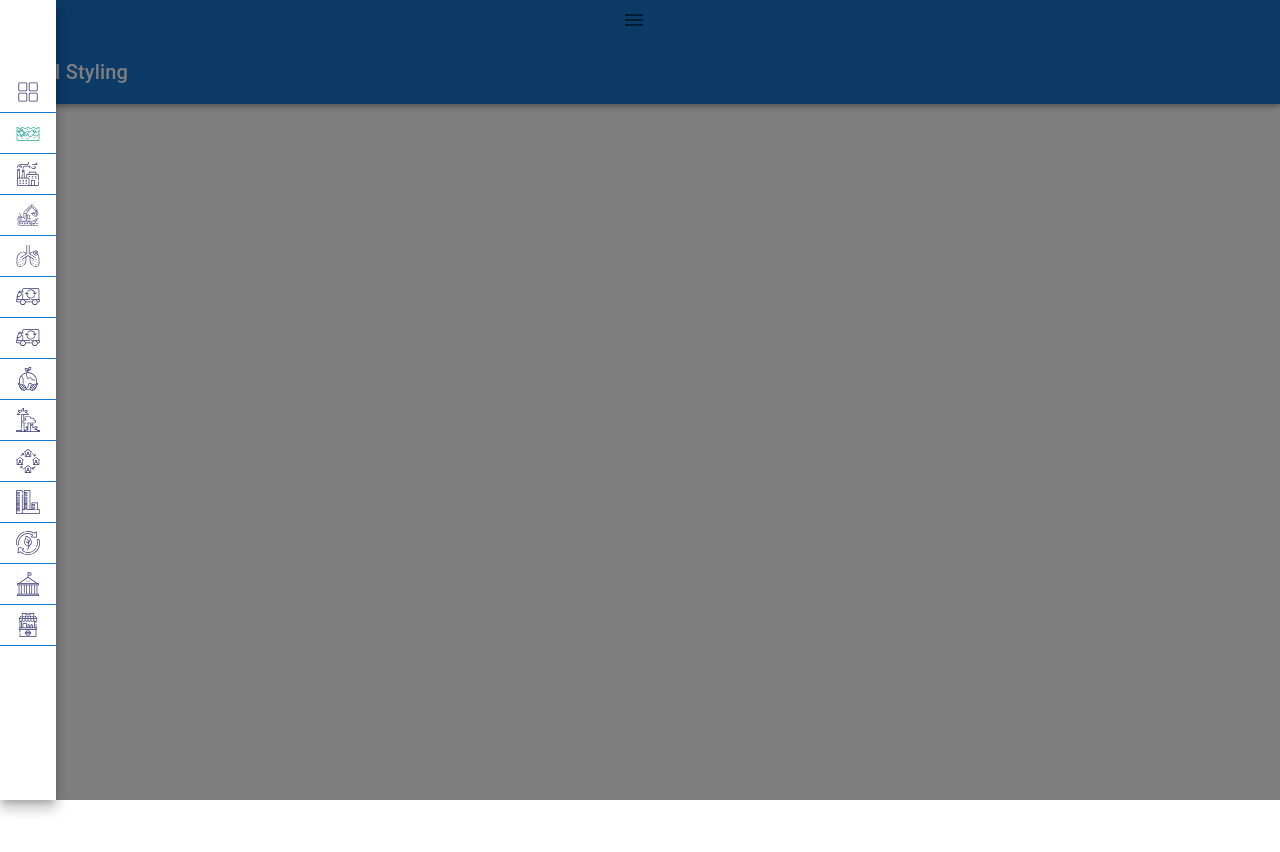
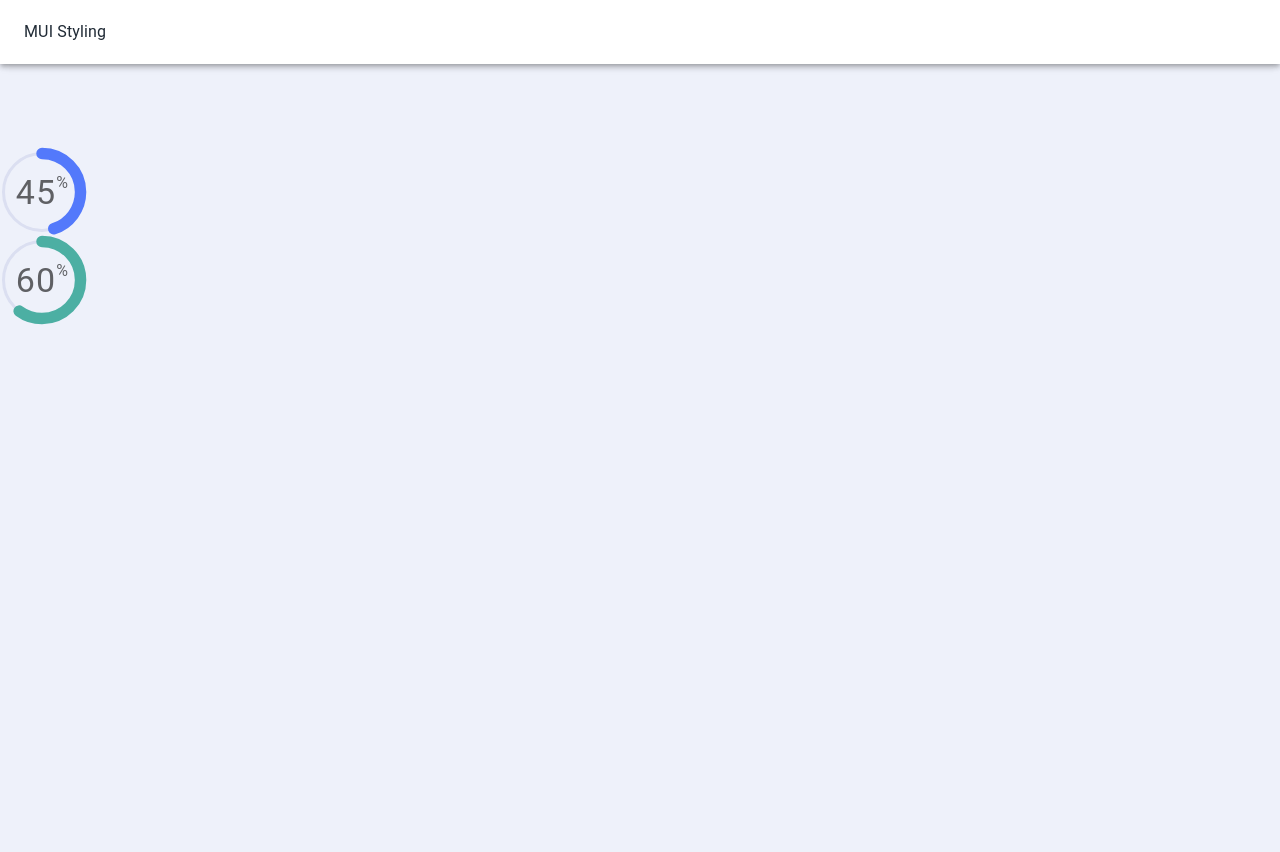
Before and after one commit to DenisReact/ministry-of-municipal-test-task, a React (Create React App) app: page / in a window 1280 px wide. Shown: the top 852 px of the page. Before the commit the page ends 800 px from the top, so only its background shows below. Built offline with nearby package versions, Linux system fonts and the light colour scheme.

Commit message:
feat(UI): implemented ProgressBar-component

```diff
--- a/src/App.css
+++ /dev/null
@@ -1,38 +0,0 @@
-.App {
-  text-align: center;
-}
-
-.App-logo {
-  height: 40vmin;
-  pointer-events: none;
-}
-
-@media (prefers-reduced-motion: no-preference) {
-  .App-logo {
-    animation: App-logo-spin infinite 20s linear;
-  }
-}
-
-.App-header {
-  background-color: #282c34;
-  min-height: 100vh;
-  display: flex;
-  flex-direction: column;
-  align-items: center;
-  justify-content: center;
-  font-size: calc(10px + 2vmin);
-  color: white;
-}
-
-.App-link {
-  color: #61dafb;
-}
-
-@keyframes App-logo-spin {
-  from {
-    transform: rotate(0deg);
-  }
-  to {
-    transform: rotate(360deg);
-  }
-}
--- a/src/components/layout/layout.tsx
+++ b/src/components/layout/layout.tsx
@@ -8,7 +8,9 @@ import {
 	Toolbar,
 	Typography,
 	IconButton,
+	Box,
 } from '@mui/material';
+
 import MenuIcon from '@mui/icons-material/Menu';
 
 import HomePageIcon from '../icons/home-page-icon';
@@ -24,47 +26,7 @@ import HousingSectorIcon from '../icons/housing-sector-icon';
 import LandViolationIcon from '../icons/land-violation-icon';
 import MunicipalRevenueIcon from '../icons/municipal-revenue-icon';
 import StreetVendorsIcon from '../icons/street-vendors-icon';
-
-const drawerWidth = 240;
-const transitionDuration = 1000;
-
-const themedStyles = (theme: Theme, mobileResponsiveWidth: string | number) => {
-	return {
-		appBar: {
-			zIndex: theme.zIndex.drawer + 1,
-		},
-		drawer: {
-			width: mobileResponsiveWidth,
-			'& .MuiBackdrop-root': {
-				display: 'none',
-			},
-		},
-		menuButton: {
-			marginRight: 2,
-		},
-		drawerPaper: {
-			width: mobileResponsiveWidth,
-			backgroundColor: 'rgba(120, 120, 120, 0.2)',
-		},
-		content: {
-			padding: 4,
-			minWidth: mobileResponsiveWidth,
-			marginLeft: 0,
-			transition: theme.transitions.create('margin', {
-				easing: theme.transitions.easing.easeOut,
-				duration: transitionDuration,
-			}),
-		},
-		contentShift: {
-			minWidth: mobileResponsiveWidth,
-			marginLeft: mobileResponsiveWidth,
-			transition: theme.transitions.create('margin', {
-				easing: theme.transitions.easing.easeOut,
-				duration: transitionDuration,
-			}),
-		},
-	};
-};
+import VisualPollutionPage from '../../pages/visual-pollution-page';
 
 const sideBarItems = [
 	{ id: '1', text: 'Home', link: '#', icon: <HomePageIcon /> },
@@ -149,7 +111,7 @@ const sideBarItems = [
 ];
 
 export default function Layout() {
-	const [open, setOpen] = useState<boolean>(true);
+	const [open, setOpen] = useState<boolean>(false);
 
 	const handleMenuClick = () => {
 		setOpen(!open);
@@ -158,13 +120,17 @@ export default function Layout() {
 	return (
 		<>
 			<AppBar sx={{ position: 'fixed' }}>
-				<IconButton onClick={handleMenuClick} edge='start' sx={{}}>
+				{/* <IconButton onClick={handleMenuClick} edge='start' sx={{}}>
 					<MenuIcon />
-				</IconButton>
-				<Toolbar>
-					<Typography variant='h6' noWrap>
-						MUI Styling
-					</Typography>
+				</IconButton> */}
+				<Toolbar
+					sx={{
+						backgroundColor: '#FFFFFF',
+						color: '#212B36',
+						maxHeight: '64px',
+					}}
+				>
+					<Typography noWrap>MUI Styling</Typography>
 				</Toolbar>
 			</AppBar>
 			<Drawer
@@ -173,12 +139,7 @@ export default function Layout() {
 				open={open}
 				// sx={themedStyles(theme, responsiveDrawerWidth).drawer}
 				PaperProps={{
-					elevation: 9,
-					// sx: themedStyles(theme, responsiveDrawerWidth).drawerPaper,
-				}}
-				transitionDuration={{
-					enter: transitionDuration,
-					exit: transitionDuration,
+					sx: { backgroundColor: '#EEF1FA;' },
 				}}
 			>
 				<Toolbar />
@@ -197,18 +158,10 @@ export default function Layout() {
 					))}
 				</List>
 			</Drawer>
-			{/* <main
-			style={
-				{
-					...themedStyles(theme, responsiveDrawerWidth).content,
-					...(open
-						? themedStyles(theme, responsiveDrawerWidth).contentShift
-						: {}),
-				}
-			}
-			>
+			<main>
 				<Toolbar />
-			</main> */}
+				<VisualPollutionPage />
+			</main>
 		</>
 	);
 }
--- /dev/null
+++ b/src/components/progress-bar/progress-bar.tsx
@@ -0,0 +1,89 @@
+import React from 'react';
+import CircularProgress, {
+	CircularProgressProps,
+} from '@mui/material/CircularProgress';
+import Typography from '@mui/material/Typography';
+import Box from '@mui/material/Box';
+
+interface IProgressBar extends CircularProgressProps {
+	value: number;
+	primaryColor: string;
+	secondaryColor: string;
+}
+
+export default function ProgressBar({
+	value,
+	primaryColor,
+	secondaryColor,
+}: IProgressBar) {
+	return (
+		<Box
+			sx={{
+				position: 'relative',
+				display: 'inline-flex',
+				width: '84px',
+				height: '84px',
+			}}
+		>
+			<CircularProgress
+				variant='determinate'
+				value={value}
+				style={{
+					height: '84px',
+					width: '84px',
+					color: `${secondaryColor}`,
+					position: 'relative',
+					zIndex: '2',
+				}}
+				sx={{
+					'& > svg': {
+						overflow: 'unset',
+					},
+					'& > svg > circle': {
+						strokeLinecap: 'round',
+						strokeWidth: '6px',
+					},
+				}}
+			/>
+			<Box
+				sx={{
+					top: 0,
+					left: 0,
+					bottom: 0,
+					right: 0,
+					position: 'absolute',
+					display: 'flex',
+					alignItems: 'center',
+					justifyContent: 'center',
+					borderRadius: '100%',
+					margin: '2px',
+				}}
+				style={{ border: `3px solid ${primaryColor}` }}
+			>
+				<Typography
+					variant='caption'
+					component='div'
+					color='text.secondary'
+					sx={{
+						fontSize: '34px',
+						lineHeight: '44px',
+						letterSpacing: '-0.44 px',
+						display: 'flex',
+					}}
+				>
+					{`${Math.round(value)}`}
+					<Typography
+						sx={{
+							fontWeight: '400',
+							fontSize: '16px',
+							lineHeight: '25px',
+							letterSpacing: '0.34px',
+						}}
+					>
+						%
+					</Typography>
+				</Typography>
+			</Box>
+		</Box>
+	);
+}
--- /dev/null
+++ b/src/pages/visual-pollution-page.tsx
@@ -0,0 +1,58 @@
+import React from 'react';
+import { Box } from '@mui/material';
+import CircularProgress, {
+	CircularProgressProps,
+} from '@mui/material/CircularProgress';
+import Typography from '@mui/material/Typography';
+import ProgressBar from '../components/progress-bar/progress-bar';
+
+const progressBarsList = [
+	{
+		id: '1',
+		title: 'Regulation enforcement rate',
+		progress: [
+			{
+				id: '1',
+				percent: 45,
+				title: 'Current state',
+				time: '(1 Week)',
+				value: 10,
+				primaryColor: '#DBDFF1',
+				secondaryColor: '#5379FB',
+			},
+			{
+				id: '2',
+				percent: 60,
+				title: 'Current state',
+				time: '(6 month)',
+				primaryColor: '#DBDFF1',
+				secondaryColor: '#4CAFA3',
+			},
+		],
+	},
+];
+
+export default function VisualPollutionPage() {
+	return (
+		<Box
+			sx={{ backgroundColor: '#EEF1FA', height: '100vh', paddingTop: '86px' }}
+			component='section'
+		>
+			{progressBarsList.map((el) => (
+				<Box key={el.id}>
+					{el.progress.map((el) => (
+						<Box key={el.id}>
+							{
+								<ProgressBar
+									value={el.percent}
+									primaryColor={el.primaryColor}
+									secondaryColor={el.secondaryColor}
+								/>
+							}
+						</Box>
+					))}
+				</Box>
+			))}
+		</Box>
+	);
+}
```
Also changed, not shown: src/logo.svg (deleted).
